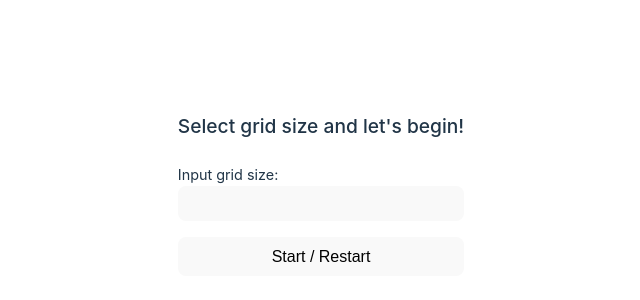
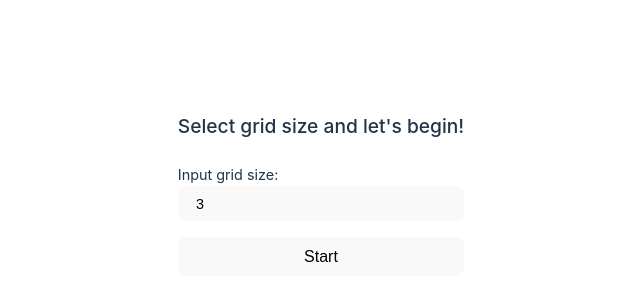
Before and after one commit to Samolote/tic-tac-toe-game, a React (Vite) app: page / in a window 1280 px wide. Shown: the part 206-506 px from the top of the page, without its empty margins (319-959 px from the left). Built offline with nearby package versions, Linux system fonts and the light colour scheme.

Commit message:
Update GameForm with machine state

```diff
--- a/src/components/GameForm/GameForm.tsx
+++ b/src/components/GameForm/GameForm.tsx
@@ -1,13 +1,36 @@
+import { ChangeEvent, FormEvent, useState } from 'react';
 import { Button, Form, Input, Label } from './GameForm.style';
 
-const GameForm = () => {
+type Props = {
+  isStartable: boolean;
+  startGame: (boardSize: number) => void;
+  restartGame: (boardSize: number) => void;
+};
+
+const GameForm = ({ isStartable, startGame, restartGame }: Props) => {
+  const [boardSize, setBoardSize] = useState(3);
+
+  const handleChange = ({ target: { value } }: ChangeEvent<HTMLInputElement>) => {
+    const numericValue = Number(value);
+    setBoardSize(numericValue);
+  };
+
+  const handleClick = (e: FormEvent) => {
+    e.preventDefault();
+    if (isStartable) {
+      startGame(boardSize);
+    } else {
+      restartGame(boardSize);
+    }
+  };
+
   return (
-    <Form aria-label="form">
+    <Form>
       <Label>
         Input grid size:
-        <Input type="number" min={3} />
+        <Input type="number" min={3} value={boardSize} onChange={handleChange} />
       </Label>
-      <Button>Start / Restart</Button>
+      <Button onClick={handleClick}>{isStartable ? 'Start' : 'Restart'}</Button>
     </Form>
   );
 };
--- a/src/components/TicTacToe/TicTacToe.tsx
+++ b/src/components/TicTacToe/TicTacToe.tsx
@@ -7,9 +7,13 @@ import { ticTacToeMachine } from '../../machines/ticTacToeMachine';
 const TicTacToe = () => {
   const [state, send] = useMachine(ticTacToeMachine);
 
-  const { player, winner, boardSize, board } = state.context;
+  const { isPlaying, isDraw, player, winner, boardSize, board } = state.context;
+
+  const isStartable = !isPlaying && !isDraw && !winner;
 
   const makeMove = (squareId: number) => send({ type: 'MAKE_MOVE', squareId });
+  const startGame = (boardSize: number) => send({ type: 'START', boardSize });
+  const restartGame = (boardSize: number) => send({ type: 'RESTART', boardSize });
 
   return (
     <div data-testid="tic-tac-toe">
@@ -22,7 +26,7 @@ const TicTacToe = () => {
       {!state.matches('idle') && (
         <GameBoard boardSize={boardSize} board={board} makeMove={makeMove} />
       )}
-      <GameForm />
+      <GameForm isStartable={isStartable} startGame={startGame} restartGame={restartGame} />
     </div>
   );
 };
```
